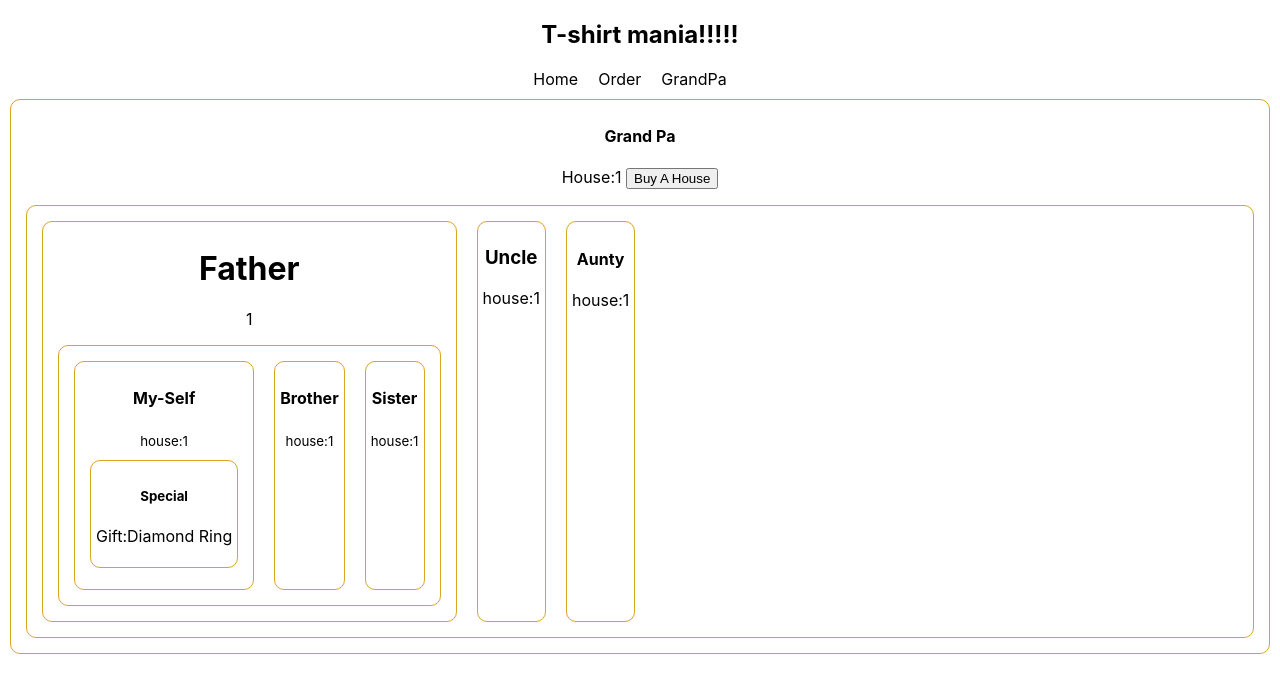
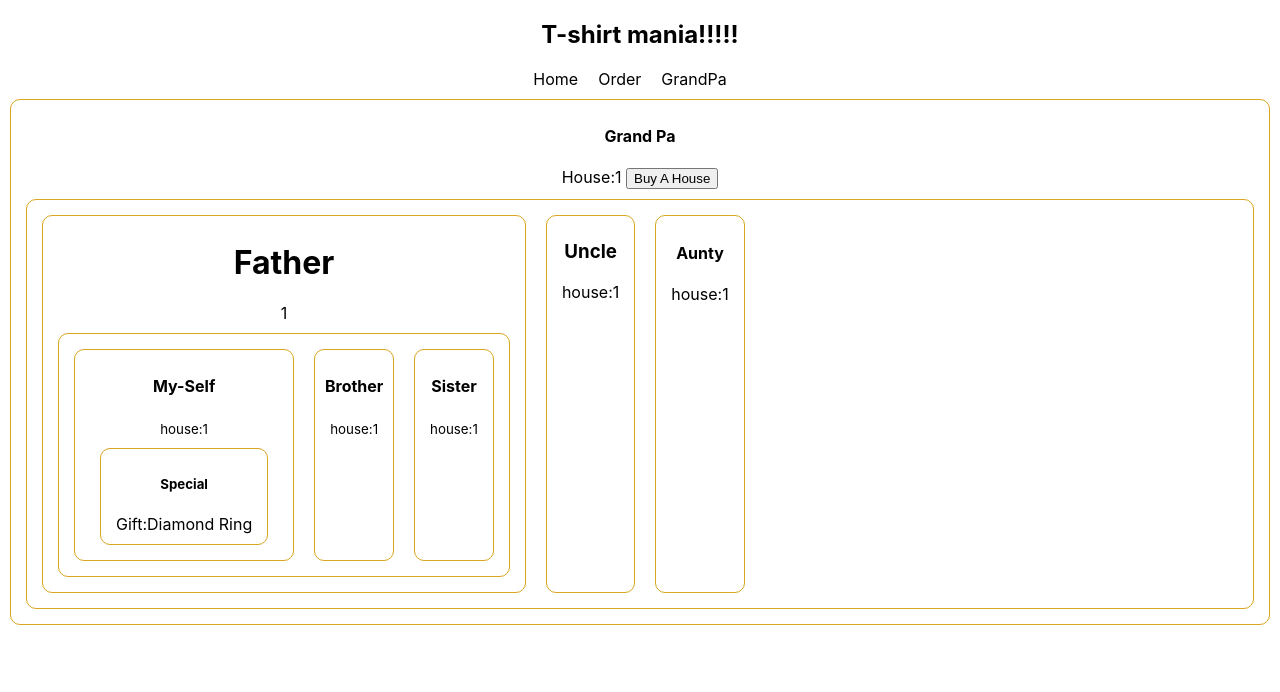
Before and after one commit to capmahin/t-shirt-mania, a React (Create React App) app: page /grandpa in a window 1280 px wide. Shown: the top 692 px of the page. Built offline with nearby package versions, Linux system fonts and the light colour scheme.

Commit message:
add RingContext.Provider

```diff
--- a/src/components/Grandpa/Grandpa.css
+++ b/src/components/Grandpa/Grandpa.css
@@ -4,3 +4,6 @@
     padding: 5px;
     border-radius: 10px;
 }
+.grandpa p{
+    margin: 5px 10px;
+}
--- a/src/components/Grandpa/Grandpa.js
+++ b/src/components/Grandpa/Grandpa.js
@@ -1,9 +1,10 @@
-import React, { useState } from "react";
+import React, { createContext, useState } from "react";
 import "./Grandpa.css";
 import Father from "../Father/Father";
 import Uncle from "../Uncle/Uncle";
 import Aunty from "../Aunty/Aunty";
 
+const RingContext = createContext("diamond");
 const Grandpa = () => {
   const [house, setHouse] = useState(1);
   const ornament = "Diamond Ring";
@@ -12,6 +13,7 @@ const Grandpa = () => {
     setHouse(newHouseCount);
   };
   return (
+    <RingContext.Provider>
       <div className="grandpa">
         <h4>Grand Pa</h4>
 
@@ -24,6 +26,7 @@ const Grandpa = () => {
           <Aunty house={house}></Aunty>
         </div>
       </div>
+    </RingContext.Provider>
   );
 };
 
```
Lines whose indentation alone changed are shown as unchanged.
